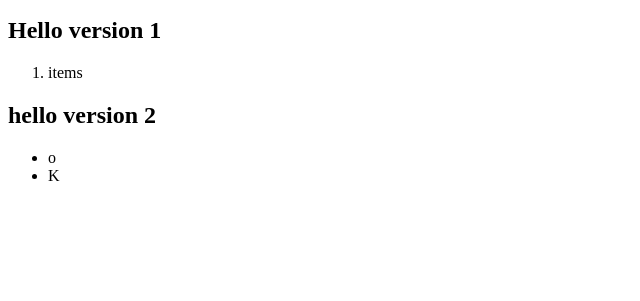
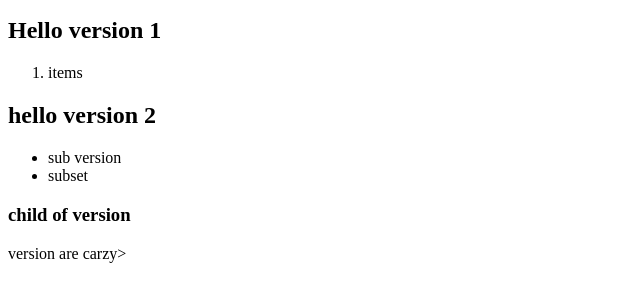
Before and after one commit to rahisaadi/rahisaadi.github.io, a plain HTML site: page index.html in a window 1280 px wide. Shown: the part 87-388 px from the top of the page, without its empty margins (0-640 px from the left). Drawn offline with Linux system fonts and the light colour scheme.

Commit message:
Update index.html

```diff
--- a/index.html
+++ b/index.html
@@ -1,7 +1,6 @@
 <html>
   <head>
 <title> first website! </title>
-
   </head>
 <body>
   <h1> List of version </h1>
@@ -9,8 +8,7 @@
   <h2>
     Hello version 1
   </h2>
-
-  <ol>
+    <ol>
     <li>
       items
     </li>
@@ -18,12 +16,15 @@
       </ol>
   <h2> hello version 2 </h2>
   <ul>
-    <li>o    </li>
-     <li>K    </li>
+    <li>sub version   </li>
+     <li>subset </li>
   </ul>
   <main>
     <article>
-
+      <h3> child of version </h3>
+      <section>
+        <p> version are carzy> </p>
+      </section>
     </article>
 
          </main>
```
